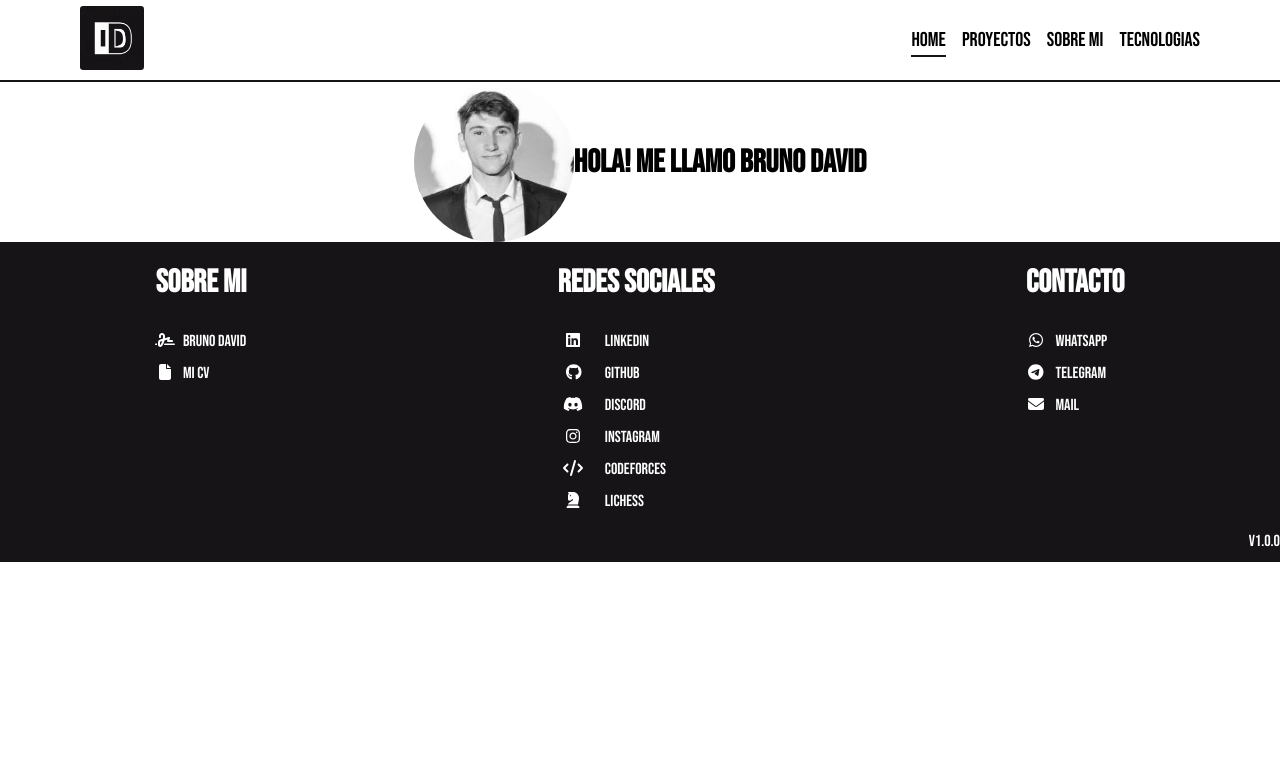
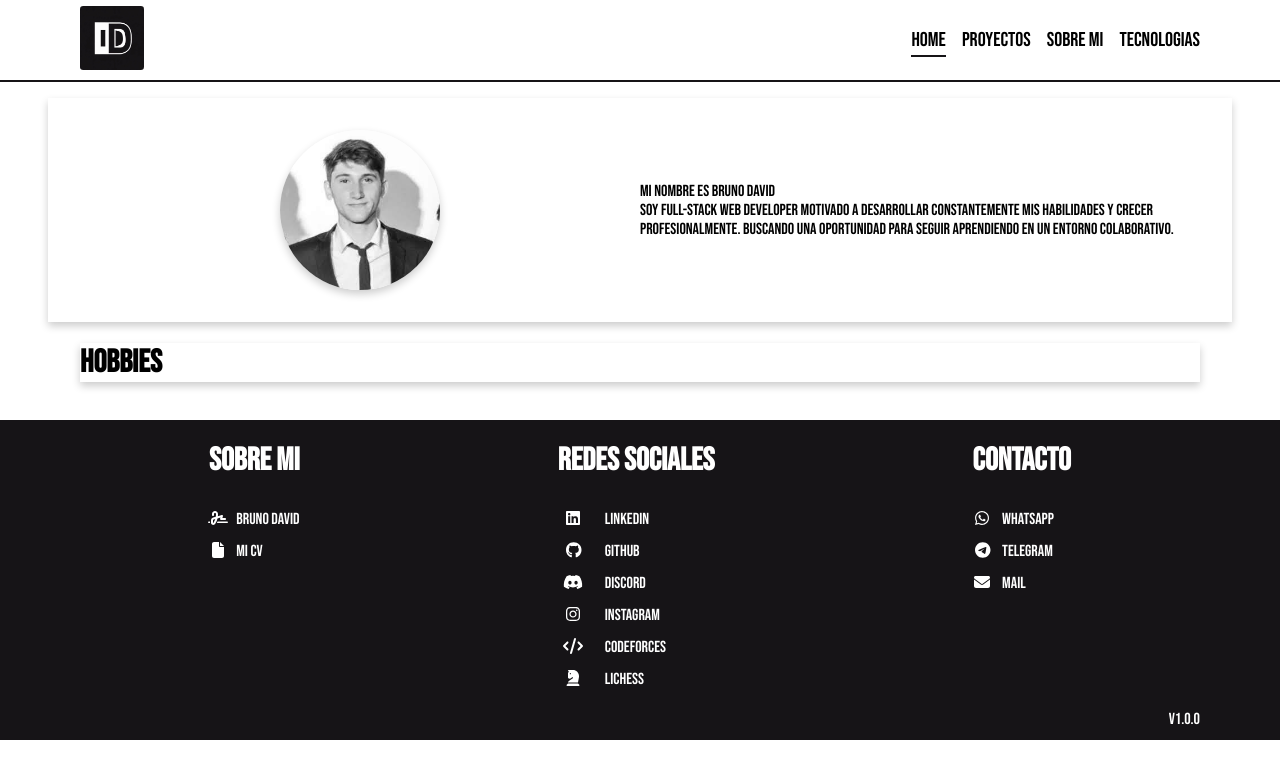
Before and after one commit to DavidLBruno/portfolio, an Angular app: page / in a window 1280 px wide. Shown: the top 778 px of the page. Built offline with nearby package versions, Linux system fonts and the light colour scheme.

Commit message:
semi home

```diff
--- a/src/app/footer/footer.component.scss
+++ b/src/app/footer/footer.component.scss
@@ -6,9 +6,9 @@
   justify-content: space-between;
   flex-direction: column;
   height: 20rem;
-  width: 100%;
   background-color: $color-primary;
   color: $color-secondary;
+  padding: 0 5rem;
   .container {
     width: 100%;
     display: flex;
--- a/src/app/home/home.component.html
+++ b/src/app/home/home.component.html
@@ -1,8 +1,29 @@
 <div id="home">
   <div class="container">
     <div class="presentacion">
-      <img src="/assets/bruno-david.jpeg" alt="not found" />
-      <h1>Hola! me llamo Bruno David</h1>
+      <div class="card">
+        <div class="first">
+          <img src="/assets/bruno-david.jpeg" alt="not found" />
+        </div>
+        <div class="second">
+          <p>
+            Mi nombre es Bruno David <br />
+            Soy Full-Stack Web Developer motivado a desarrollar constantemente
+            mis habilidades y crecer profesionalmente. Buscando una oportunidad
+            para seguir aprendiendo en un entorno colaborativo.
+          </p>
+        </div>
+      </div>
+    </div>
+    <div class="hobbies">
+      <div class="card">
+        <div class="first">
+          <h1>Hobbies</h1>
+        </div>
+        <div class="second">
+          <p></p>
+        </div>
+      </div>
     </div>
   </div>
 </div>
--- a/src/app/home/home.component.scss
+++ b/src/app/home/home.component.scss
@@ -2,15 +2,36 @@
 
 #home {
   .container {
-    padding: 0 5rem;
+    padding: 1rem 5rem;
     .presentacion {
       display: flex;
+      flex-direction: column;
       align-items: center;
       justify-content: center;
       width: 100%;
-      img {
-        width: 10rem;
-        border-radius: 100%;
+
+      .card {
+        display: flex;
+        justify-content: space-between;
+        padding: 2rem;
+        align-items: center;
+        width: 100%;
+        .first {
+          display: flex;
+          flex-direction: column;
+          align-items: center;
+          justify-content: center;
+          width: 50%;
+
+          img {
+            width: 10rem;
+            border-radius: 100%;
+            box-shadow: 0 4px 8px 0 rgba(0, 0, 0, 0.2);
+          }
+        }
+        .second {
+          width: 50%;
+        }
       }
     }
   }
--- a/src/app/projects/projects.component.ts
+++ b/src/app/projects/projects.component.ts
@@ -18,8 +18,8 @@ export class ProjectsComponent {
       ],
     },
     {
-      title: "Freelance",
-      subtitle: "FullStack",
+      title: "FullStack",
+      subtitle: "Freelance",
 
       desciption: "",
       tecnologias: [
--- a/src/styles.scss
+++ b/src/styles.scss
@@ -6,6 +6,7 @@ $color-secondary: white;
 
 body {
   margin: 0;
+  background-color: $color-secondary;
 }
 
 * {
```
